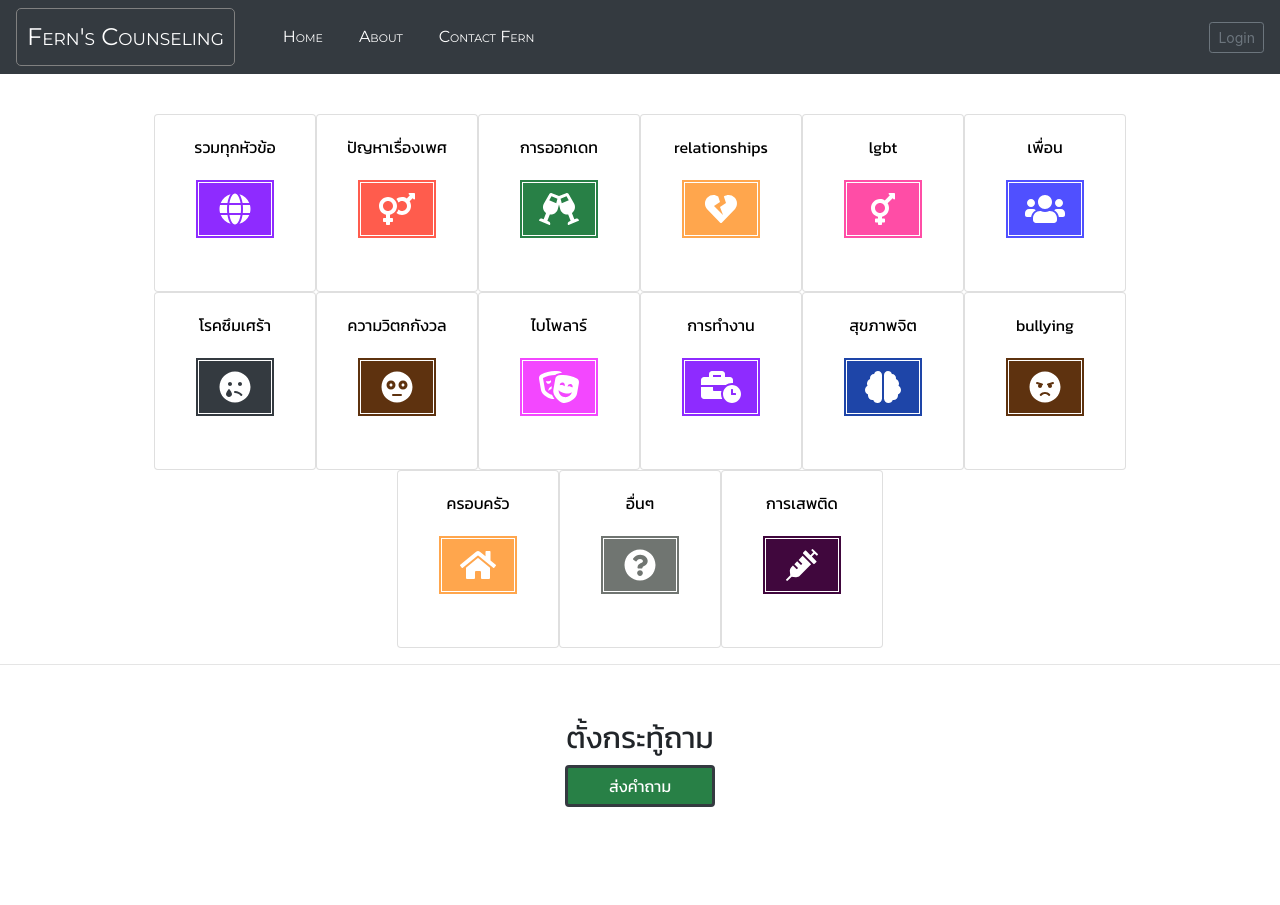
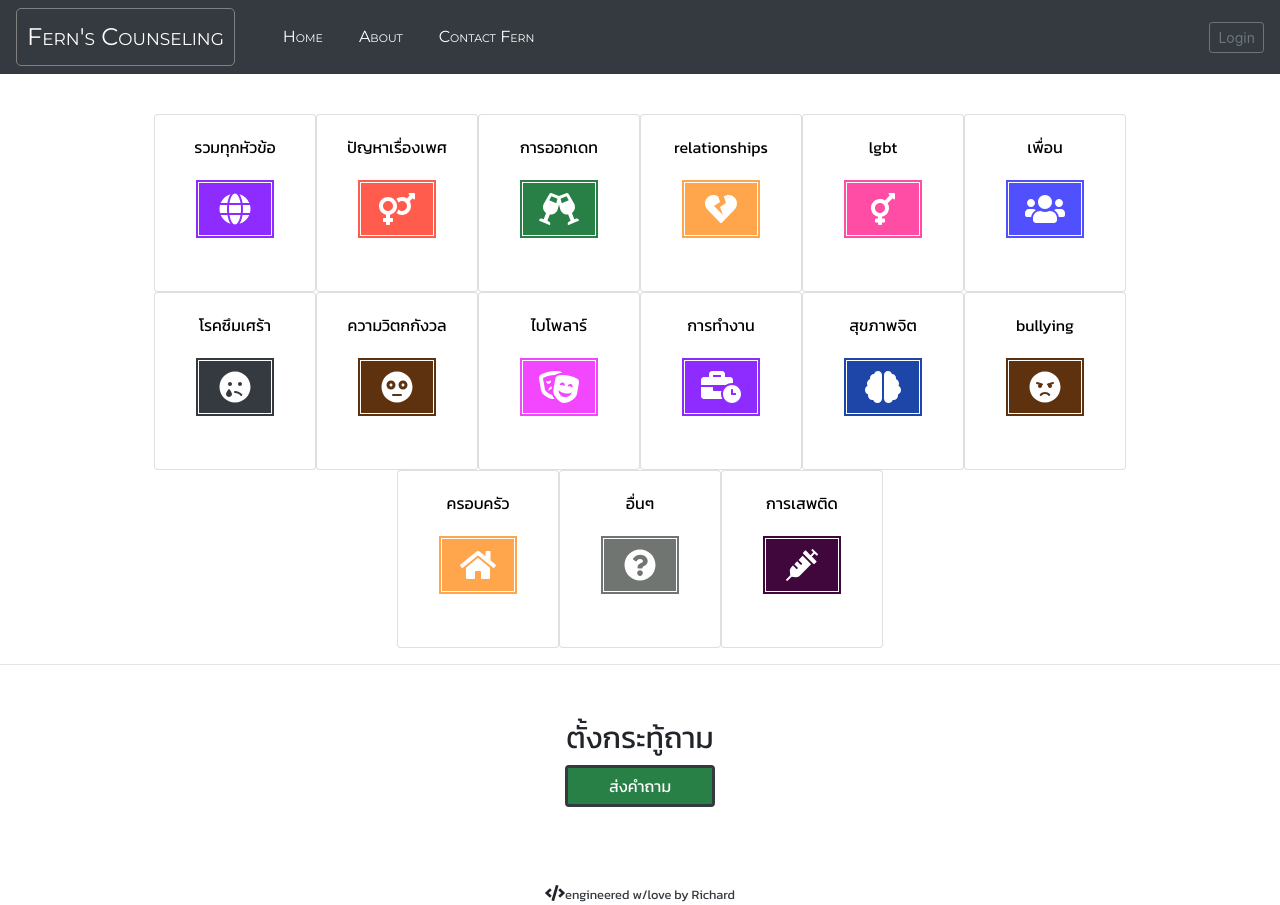
Before and after one commit to Perrottarichard/fern-psy, a React (Create React App) app: page / in a window 1280 px wide. Before the commit the page ends 881 px from the top, so only its background shows below. Built offline with nearby package versions, Linux system fonts and the light colour scheme; no server answers.

Commit message:
add my credit

```diff
--- a/src/components/ForumLandingPage.js
+++ b/src/components/ForumLandingPage.js
@@ -3,7 +3,8 @@ import { useHistory, Link } from 'react-router-dom'
 import { useDispatch, useSelector } from 'react-redux'
 import { Container, Card, CardTitle, CardBody, Button } from 'reactstrap'
 import { FontAwesomeIcon } from '@fortawesome/react-fontawesome'
-import { faQuestionCircle, faBusinessTime, faBrain, faHome, faSyringe, faHeartBroken, faVenusMars, faTransgender, faAngry, faFlushed, faGlassCheers, faTheaterMasks, faSadTear, faGlobe, faUsers } from '@fortawesome/free-solid-svg-icons';
+import { faQuestionCircle, faBusinessTime, faBrain, faHome, faSyringe, faHeartBroken, faVenusMars, faTransgender, faAngry, faFlushed, faGlassCheers, faTheaterMasks, faSadTear, faGlobe, faUsers, faCode } from '@fortawesome/free-solid-svg-icons';
+import { faGithub } from '@fortawesome/free-brands-svg-icons'
 // import { initializeForumAnswered } from '../reducers/forumReducer'
 import { setTagFilter } from '../reducers/forumReducer'
 // import SingleTagDisplay from './SingleTagDisplay'
@@ -128,6 +129,10 @@ const ForumLandingPage = (props) => {
         <Link to='/addpost'><Button style={postButtonStyle}>ส่งคำถาม</Button></Link>
       </div>
       <br />
+      <div style={{ display: 'block', textAlign: 'center', fontFamily: 'Kanit' }}>
+        <span><FontAwesomeIcon icon={faCode} /></span>
+        <small ><a style={{ color: '#343a40' }} href="https://www.mangolatte.dev">engineered w/love by Richard</a></small>
+      </div>
     </div>
   )
 }
```
